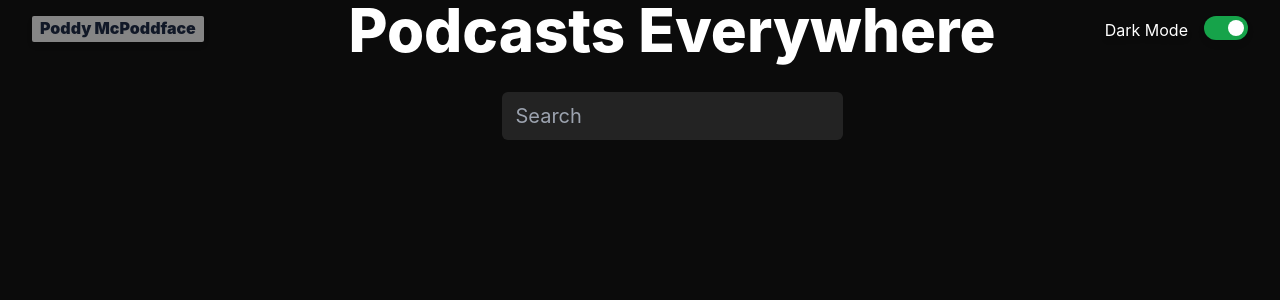
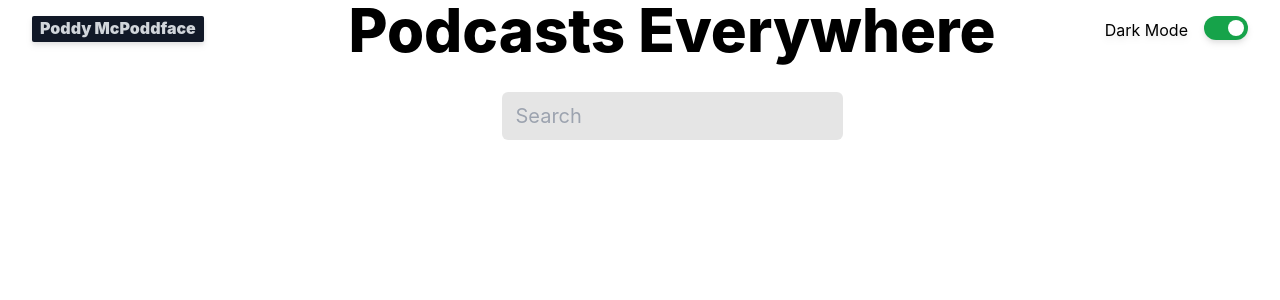
Before and after one commit to bigusbeckus/poddy-mcpoddface, a Next.js app: page / in a window 1280 px wide. Shown: the top 300 px of the page. Built offline with nearby package versions, Linux system fonts and the light colour scheme; no server answers.

Commit message:
Migrate theme hook from context to jotai and add support for system theme

```diff
--- a/src/components/footer.tsx
+++ b/src/components/footer.tsx
@@ -1,9 +1,11 @@
 import React, { useContext } from "react";
 import { ThemeContext } from "../context/theme";
+import { useTheme } from "../hooks/theme";
 import { Toggle } from "./toggle";
 
 export const DefaultFooter: React.FC = () => {
-  const [darkMode, setDarkMode] = useContext(ThemeContext);
+  // const [darkMode, setDarkMode] = useContext(ThemeContext);
+  const [darkMode, setDarkMode] = useTheme();
 
   return (
     <div className="bottom-0 w-full py-6 px-8 grid grid-cols-12 items-center">
--- /dev/null
+++ b/src/hooks/theme.ts
@@ -0,0 +1,57 @@
+import { atom, useAtom } from "jotai";
+import { useEffect } from "react";
+
+const THEME_STORAGE_KEY = "theme";
+const LIGHT_THEME_ENTRY = "light";
+
+const darkModeAtom = atom(true);
+
+export const useTheme = () => {
+  const [darkMode, setDarkMode] = useAtom(darkModeAtom);
+
+  useEffect(() => {
+    const systemThemeMediaQuery = window.matchMedia(
+      "(prefers-color-scheme: dark)"
+    );
+
+    const handleSystemThemeChange = ({ matches }: { matches: boolean }) => {
+      if (matches) {
+        setDarkMode(true);
+      } else {
+        setDarkMode(false);
+      }
+    };
+
+    const loadedTheme = localStorage.getItem(THEME_STORAGE_KEY);
+    if (loadedTheme) {
+      // Manually set theme
+      setDarkMode(loadedTheme !== LIGHT_THEME_ENTRY);
+    } else {
+      // Respect system preferences
+      setDarkMode(systemThemeMediaQuery.matches);
+      systemThemeMediaQuery.addEventListener("change", handleSystemThemeChange);
+    }
+  }, [setDarkMode]);
+
+  useEffect(() => {
+    const bodyElement = document.querySelector("body");
+    if (bodyElement) {
+      if (darkMode) {
+        bodyElement.classList.add("dark");
+      } else {
+        bodyElement.classList.remove("dark");
+      }
+    }
+  }, [darkMode]);
+
+  function setTheme(darkMode: boolean) {
+    if (darkMode) {
+      localStorage.removeItem(THEME_STORAGE_KEY);
+    } else {
+      localStorage.setItem(THEME_STORAGE_KEY, LIGHT_THEME_ENTRY);
+    }
+    setDarkMode(darkMode);
+  }
+
+  return [darkMode, setTheme] as const;
+};
--- a/src/layouts/root.tsx
+++ b/src/layouts/root.tsx
@@ -3,6 +3,7 @@ import { NextPage } from "next/types";
 import { ReactElement, ReactNode } from "react";
 import { RouterProgres } from "../components/router-progress";
 import { ThemeContext, useThemeContextState } from "../context/theme";
+import { useTheme } from "../hooks/theme";
 
 type RootLayoutProps = {
   children?: React.ReactNode;
@@ -18,7 +19,8 @@ export const RootLayout: React.FC<RootLayoutProps> = ({
   title,
   description,
 }) => {
-  const [darkMode, setDarkMode] = useThemeContextState(true);
+  // const [darkMode, setDarkMode] = useThemeContextState(true);
+  const [darkMode, setDarkMode] = useTheme();
 
   return (
     <>
@@ -27,14 +29,14 @@ export const RootLayout: React.FC<RootLayoutProps> = ({
         <meta name="description" content={description ?? defaultDescription} />
         <link rel="icon" href="/favicon.ico" />
       </Head>
-      <ThemeContext.Provider value={[darkMode, setDarkMode]}>
-        {/* <div className={"h-full" + (darkMode ? " dark" : "")}> */}
-        <div className="h-full overflow-hidden dark:bg-black/40 dark:text-inherit bg-white text-black">
-          <RouterProgres />
-          {children}
-          {/* </div> */}
-        </div>
-      </ThemeContext.Provider>
+      {/* <ThemeContext.Provider value={[darkMode, setDarkMode]}> */}
+      {/* <div className={"h-full" + (darkMode ? " dark" : "")}> */}
+      <div className="h-full overflow-hidden dark:bg-black/40 dark:text-inherit bg-white text-black dark:text-white">
+        <RouterProgres />
+        {children}
+        {/* </div> */}
+      </div>
+      {/* </ThemeContext.Provider> */}
     </>
   );
 };
```
